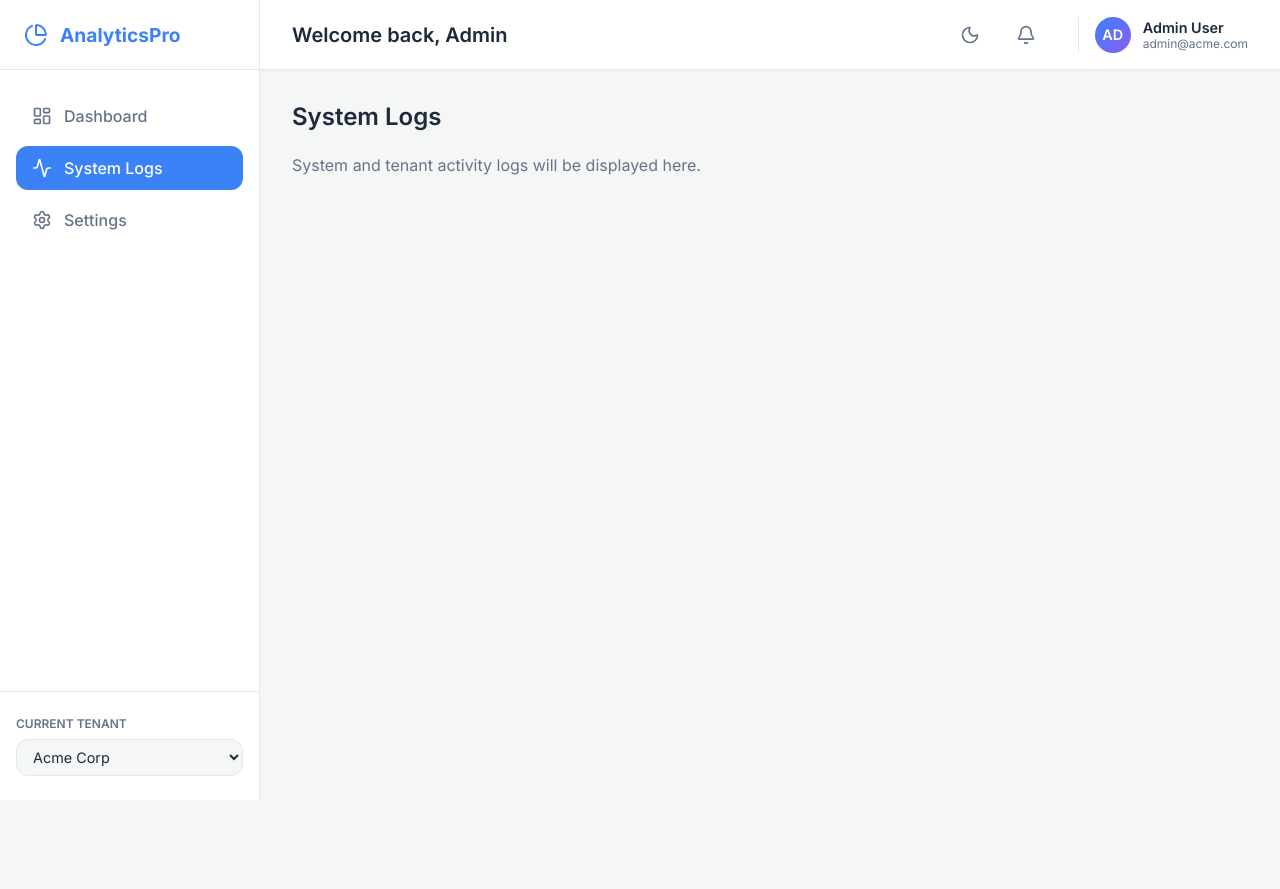
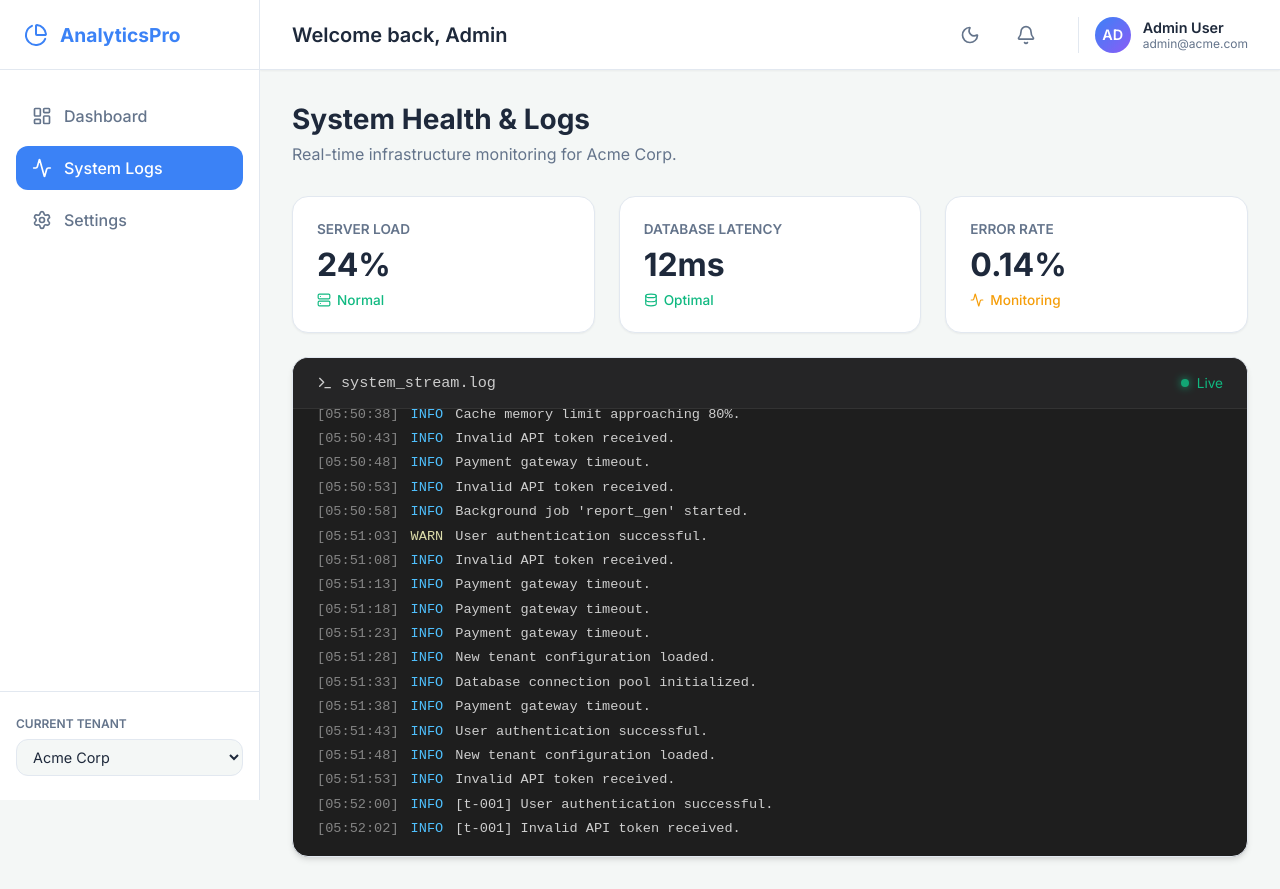
Before and after one commit to florexdev/Analytics-Dashboard, a React (Vite) app: page /logs in a window 1280 px wide. Before the commit the page ends 800 px from the top, so only its background shows below. Built offline with nearby package versions, Linux system fonts and the light colour scheme.

Commit message:
feat: add Logs page for real-time system monitoring and log streaming

```diff
--- /dev/null
+++ b/src/pages/Logs.module.css
@@ -0,0 +1,130 @@
+.container {
+  display: flex;
+  flex-direction: column;
+  gap: 24px;
+}
+
+.header {
+  margin-bottom: 8px;
+}
+
+.title {
+  font-size: 1.75rem;
+  font-weight: 700;
+  margin-bottom: 8px;
+}
+
+.subtitle {
+  color: var(--text-secondary);
+  font-size: 1rem;
+}
+
+.metricsGrid {
+  display: grid;
+  grid-template-columns: repeat(auto-fit, minmax(200px, 1fr));
+  gap: 24px;
+}
+
+.metricCard {
+  background-color: var(--bg-secondary);
+  border: 1px solid var(--border-color);
+  border-radius: var(--radius-lg);
+  padding: 24px;
+  display: flex;
+  flex-direction: column;
+  gap: 8px;
+  box-shadow: var(--shadow-sm);
+}
+
+.metricLabel {
+  font-size: 0.85rem;
+  font-weight: 600;
+  color: var(--text-secondary);
+  text-transform: uppercase;
+}
+
+.metricValue {
+  font-size: 2rem;
+  font-weight: 700;
+  color: var(--text-primary);
+}
+
+.metricStatus {
+  display: flex;
+  align-items: center;
+  gap: 6px;
+  font-size: 0.85rem;
+  font-weight: 500;
+}
+
+.statusGood { color: #10b981; }
+.statusWarn { color: #f59e0b; }
+.statusError { color: #ef4444; }
+
+.logPanel {
+  background-color: #1e1e1e; /* Dark terminal look */
+  border-radius: var(--radius-lg);
+  border: 1px solid var(--border-color);
+  box-shadow: var(--shadow-md);
+  height: 500px;
+  display: flex;
+  flex-direction: column;
+  overflow: hidden;
+}
+
+.logHeader {
+  padding: 16px 24px;
+  background-color: #252526;
+  border-bottom: 1px solid #333;
+  display: flex;
+  justify-content: space-between;
+  align-items: center;
+}
+
+.logTitle {
+  color: #ccc;
+  font-size: 0.95rem;
+  font-family: monospace;
+  display: flex;
+  align-items: center;
+  gap: 8px;
+}
+
+.liveIndicator {
+  width: 8px;
+  height: 8px;
+  border-radius: 50%;
+  background-color: #10b981;
+  box-shadow: 0 0 8px #10b981;
+  animation: pulse 2s infinite;
+}
+
+@keyframes pulse {
+  0% { opacity: 1; }
+  50% { opacity: 0.4; }
+  100% { opacity: 1; }
+}
+
+.logBody {
+  flex: 1;
+  padding: 16px 24px;
+  overflow-y: auto;
+  font-family: 'Courier New', Courier, monospace;
+  font-size: 0.85rem;
+  line-height: 1.5;
+  color: #d4d4d4;
+  display: flex;
+  flex-direction: column;
+  gap: 4px;
+}
+
+.logEntry {
+  display: flex;
+  gap: 12px;
+}
+
+.logTime { color: #858585; }
+.logInfo { color: #4fc1ff; }
+.logWarn { color: #dcdcaa; }
+.logError { color: #f14c4c; }
+.logMsg { color: #cecece; }
--- a/src/pages/Logs.tsx
+++ b/src/pages/Logs.tsx
@@ -1,10 +1,118 @@
-import React from 'react';
+import React, { useState, useEffect, useRef } from 'react';
+import { Terminal, Activity, Server, Database } from 'lucide-react';
+import { useTenant } from '../context/TenantContext';
+import styles from './Logs.module.css';
+
+interface LogEntry {
+  id: string;
+  timestamp: string;
+  level: 'INFO' | 'WARN' | 'ERROR';
+  message: string;
+}
+
+const mockMessages = [
+  "User authentication successful.",
+  "Database connection pool initialized.",
+  "Payment gateway timeout.",
+  "New tenant configuration loaded.",
+  "Background job 'report_gen' started.",
+  "Cache memory limit approaching 80%.",
+  "Invalid API token received.",
+  "API rate limit exceeded for endpoint /metrics."
+];
 
 export const Logs: React.FC = () => {
+  const { currentTenant } = useTenant();
+  const [logs, setLogs] = useState<LogEntry[]>([]);
+  const scrollRef = useRef<HTMLDivElement>(null);
+
+  // Generate initial logs
+  useEffect(() => {
+    const initialLogs: LogEntry[] = Array.from({ length: 20 }).map((_, i) => ({
+      id: `log-init-${i}`,
+      timestamp: new Date(Date.now() - (20 - i) * 5000).toISOString().split('T')[1].split('.')[0],
+      level: Math.random() > 0.8 ? (Math.random() > 0.5 ? 'ERROR' : 'WARN') : 'INFO',
+      message: mockMessages[Math.floor(Math.random() * mockMessages.length)]
+    }));
+    setLogs(initialLogs);
+  }, [currentTenant.id]);
+
+  // Stream new logs
+  useEffect(() => {
+    const interval = setInterval(() => {
+      setLogs(prev => {
+        const newLog: LogEntry = {
+          id: `log-${Date.now()}`,
+          timestamp: new Date().toISOString().split('T')[1].split('.')[0],
+          level: Math.random() > 0.8 ? (Math.random() > 0.5 ? 'ERROR' : 'WARN') : 'INFO',
+          message: `[${currentTenant.id}] ${mockMessages[Math.floor(Math.random() * mockMessages.length)]}`
+        };
+        // Keep only last 100 logs to prevent memory leaks
+        return [...prev.slice(-99), newLog];
+      });
+    }, 2000); // New log every 2 seconds
+
+    return () => clearInterval(interval);
+  }, [currentTenant.id]);
+
+  // Auto scroll to bottom
+  useEffect(() => {
+    if (scrollRef.current) {
+      scrollRef.current.scrollTop = scrollRef.current.scrollHeight;
+    }
+  }, [logs]);
+
   return (
-    <div>
-      <h1 style={{ marginBottom: '24px', fontSize: '1.5rem', fontWeight: 600 }}>System Logs</h1>
-      <p style={{ color: 'var(--text-secondary)' }}>System and tenant activity logs will be displayed here.</p>
+    <div className={styles.container}>
+      <div className={styles.header}>
+        <h1 className={styles.title}>System Health & Logs</h1>
+        <p className={styles.subtitle}>Real-time infrastructure monitoring for {currentTenant.name}.</p>
+      </div>
+
+      <div className={styles.metricsGrid}>
+        <div className={styles.metricCard}>
+          <span className={styles.metricLabel}>Server Load</span>
+          <span className={styles.metricValue}>24%</span>
+          <span className={`${styles.metricStatus} ${styles.statusGood}`}><Server size={14} /> Normal</span>
+        </div>
+        <div className={styles.metricCard}>
+          <span className={styles.metricLabel}>Database Latency</span>
+          <span className={styles.metricValue}>12ms</span>
+          <span className={`${styles.metricStatus} ${styles.statusGood}`}><Database size={14} /> Optimal</span>
+        </div>
+        <div className={styles.metricCard}>
+          <span className={styles.metricLabel}>Error Rate</span>
+          <span className={styles.metricValue}>0.14%</span>
+          <span className={`${styles.metricStatus} ${styles.statusWarn}`}><Activity size={14} /> Monitoring</span>
+        </div>
+      </div>
+
+      <div className={styles.logPanel}>
+        <div className={styles.logHeader}>
+          <div className={styles.logTitle}>
+            <Terminal size={16} />
+            system_stream.log
+          </div>
+          <div style={{ display: 'flex', alignItems: 'center', gap: '8px', color: '#10b981', fontSize: '0.85rem' }}>
+            <div className={styles.liveIndicator}></div>
+            Live
+          </div>
+        </div>
+        <div className={styles.logBody} ref={scrollRef}>
+          {logs.map(log => (
+            <div key={log.id} className={styles.logEntry}>
+              <span className={styles.logTime}>[{log.timestamp}]</span>
+              <span className={
+                log.level === 'INFO' ? styles.logInfo :
+                log.level === 'WARN' ? styles.logWarn : styles.logError
+              }>
+                {log.level.padEnd(5)}
+              </span>
+              <span className={styles.logMsg}>{log.message}</span>
+            </div>
+          ))}
+        </div>
+      </div>
     </div>
   );
 };
```
